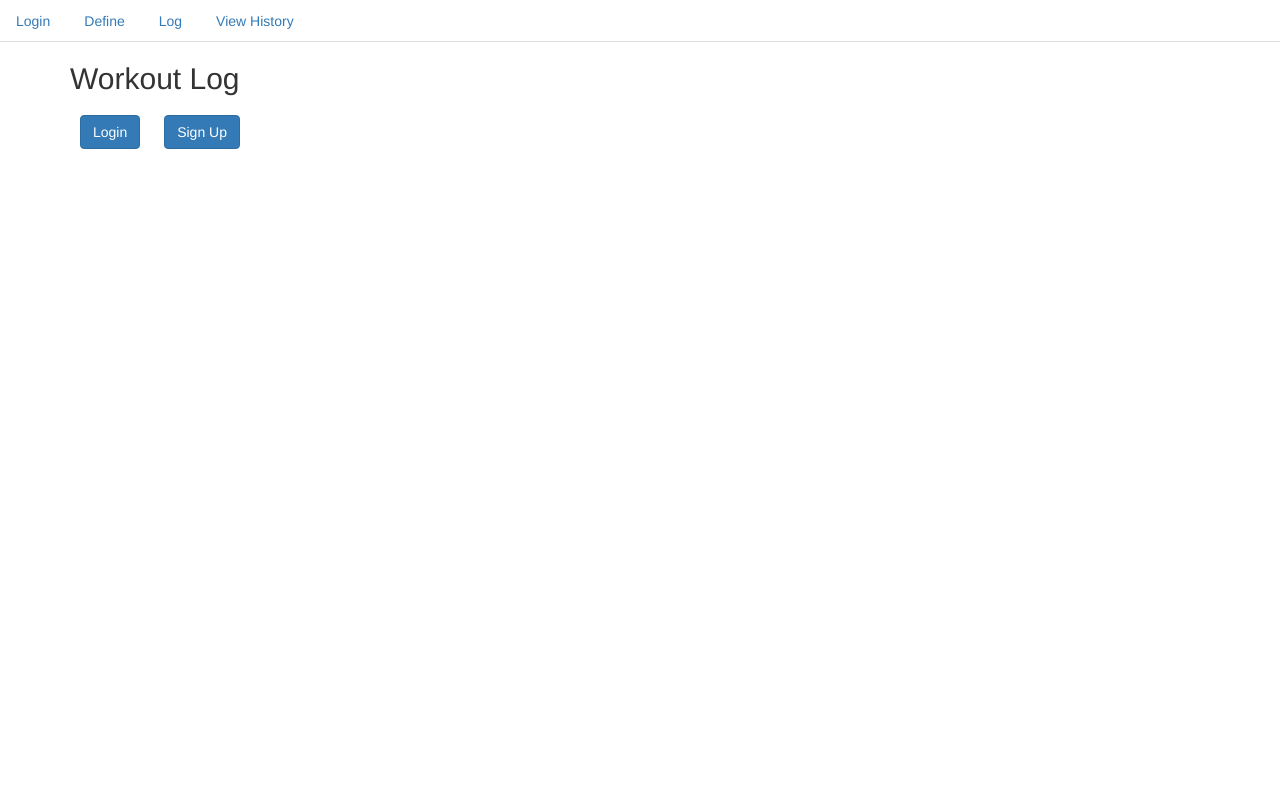
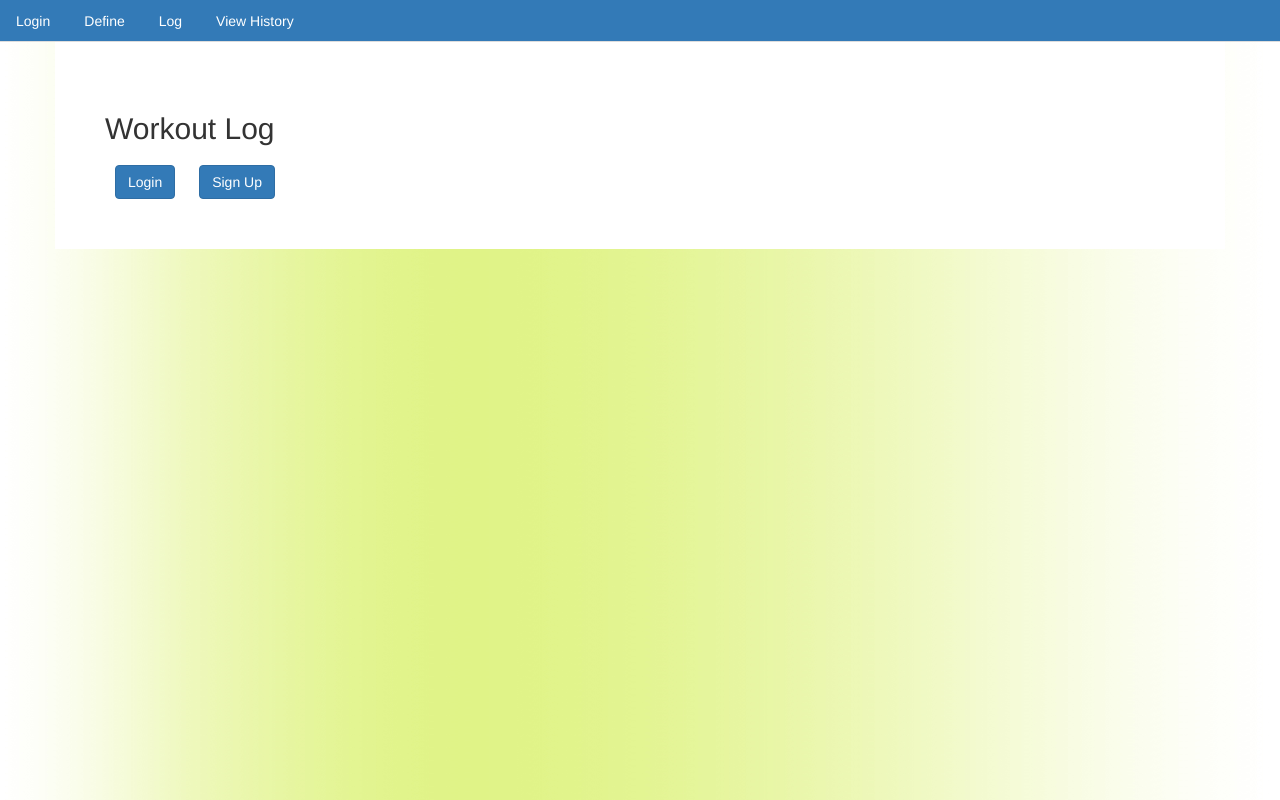
Before and after one commit to atadsp/workout_log_app, a website: page client/index.html in a window 1280 px wide. Drawn offline with nearby package versions, Linux system fonts and the light colour scheme; no server answers.

Commit message:
added some styling

```diff
--- a/client/index.html
+++ b/client/index.html
@@ -25,7 +25,7 @@
     <li a href="#welcome-login" class="disabled" data-toggle="tab"><span id="welcome"></span></li>
   </ul>
 
-  <div class="container">
+  <div class="container clarity">
     <div class="tab-content">
       <div class="tab-pane active" id="home">
         <h2>Workout Log</h2>
--- a/client/styles/stylesheet.css
+++ b/client/styles/stylesheet.css
@@ -10,7 +10,26 @@ button {
     font-weight: bold;
 }
 
+.nav-tabs{
+        background-color: #337ab7;
+        color: white;
+}
+.nav-tabs a{
+    color: white;
+}
+
 .nav-tabs li:last-child{
 	float:right;
 	margin:10px;
 }
+
+body{
+    background-image:url(../assets/img/background_gradient.jpg);
+    background-repeat: repeat-y;
+    background-size: 100%;
+}
+
+.clarity{
+    background-color: white;
+    padding: 50px;
+}
--- a/client/workouts/log.js
+++ b/client/workouts/log.js
@@ -76,6 +76,12 @@ $(function() { // same as $(document).ready(function() {
 				// references button then grabs closest li
 				$(this).closest("li").remove();
 
+				for(var i = 0; i < WorkoutLog.log.workouts.length; i++){
+					if(WorkoutLog.log.workouts[i].id == thisLog.id){
+						WorkoutLog.log.workouts.splice(i, 1);
+					}
+				}
+
 				deleteLog.fail(function(){
 					console.log("nope. you didn't delete it.");
 				});
```
Also changed, not shown: client/assets/img/background_gradient.jpg (added).
